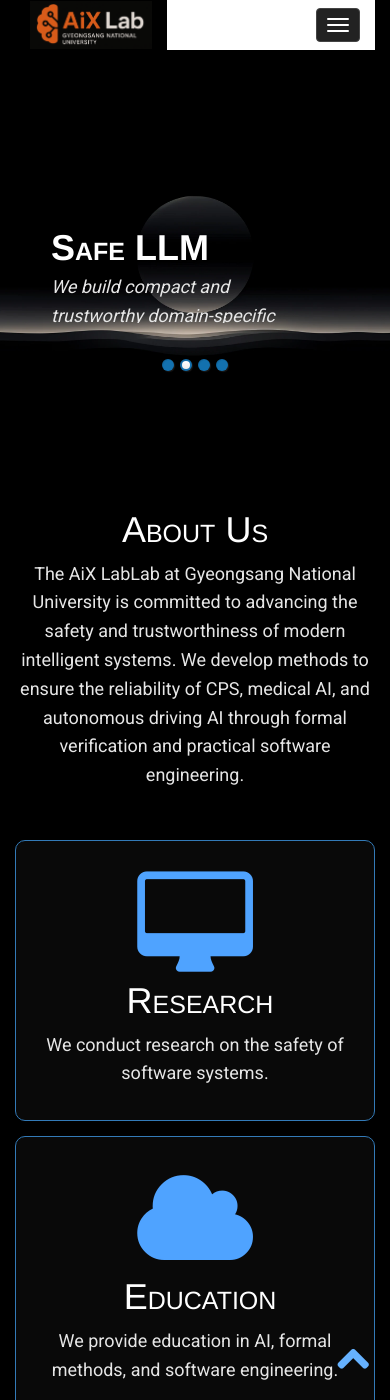
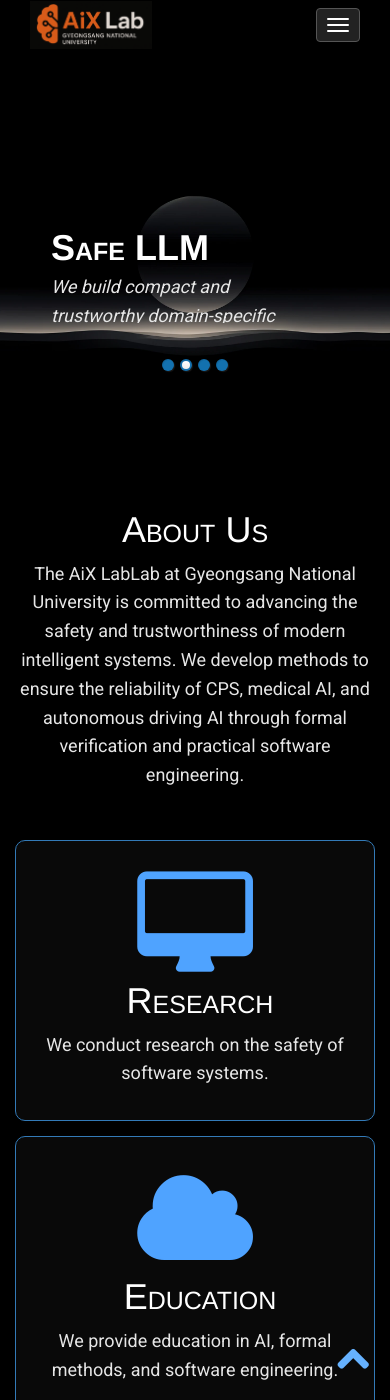
Before and after one commit to jinkimh/jinkimh.github.io, a Jekyll site: the page built from index.html, in a window 390 px wide and 1400 px high. Built offline with Jekyll 4.4.1, drawn with Linux system fonts in a browser that asks for light colours.

Commit message:
Mobile revision

```diff
--- a/css/styles.css
+++ b/css/styles.css
@@ -1275,3 +1275,29 @@ body {
     background-color: #ffffff !important;
   }
 }
+
+
+/* ==========================================
+   MOBILE HEADER / NAVBAR COLOR FIX
+   ========================================== */
+@media (max-width: 767px) {
+
+  /* 헤더 전체(로고+메뉴 영역) 배경을 검정으로 통일 */
+  header.header,
+  .header .navbar,
+  .navbar-header,
+  #main-nav {
+    background-color: #000000 !important;
+    border-color: #000000 !important;
+  }
+
+  /* 햄버거 버튼은 어두운 회색 박스 + 흰 줄 */
+  .navbar-inverse .navbar-toggle {
+    background-color: #222222 !important;  /* 아이콘 뒤 박스 */
+    border-color: #555555 !important;
+  }
+
+  .navbar-inverse .navbar-toggle .icon-bar {
+    background-color: #ffffff !important;  /* 햄버거 줄은 흰색 */
+  }
+}
```
